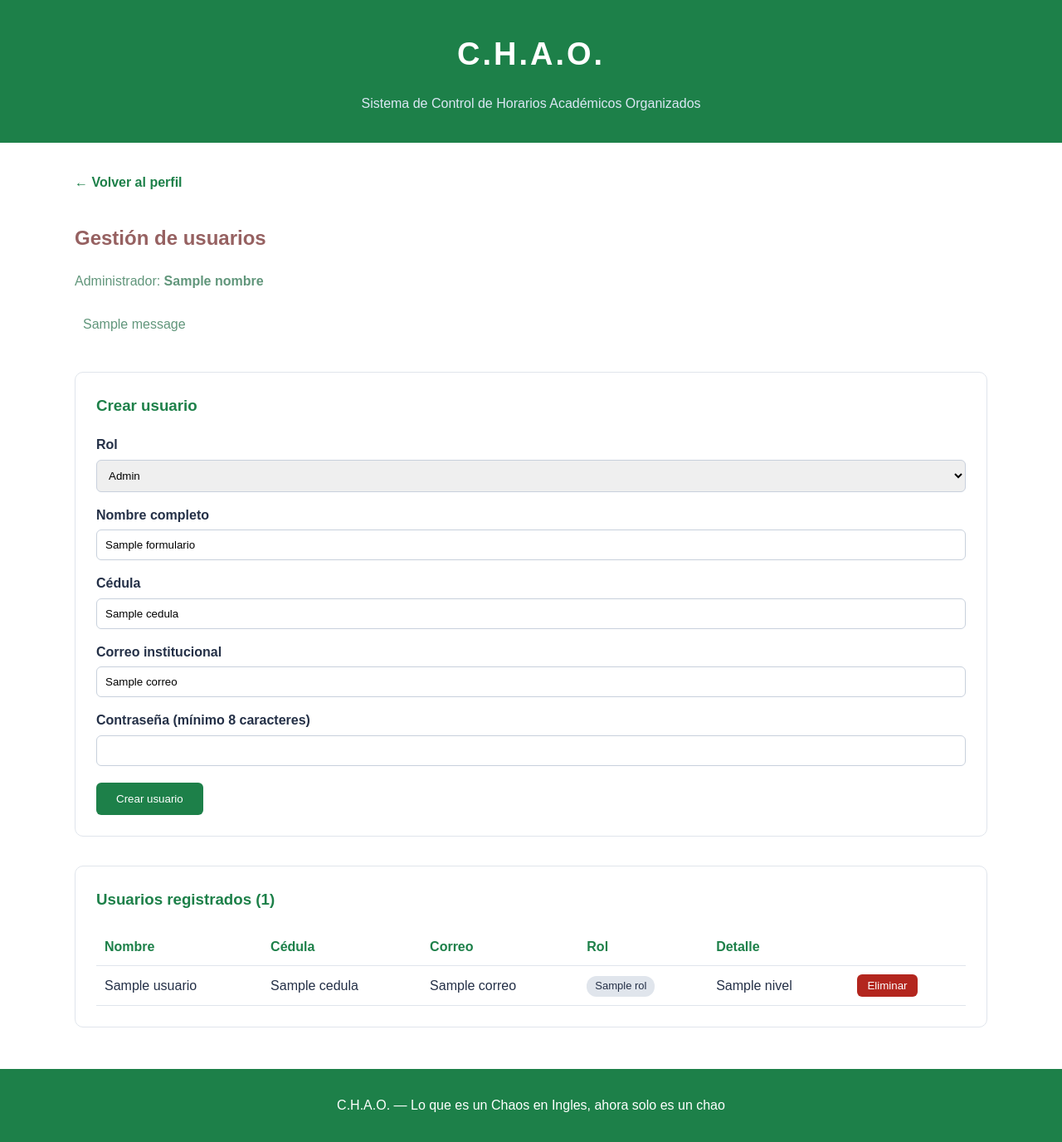
After one commit to floresjulio2004-afk/CHAO-PW-, a Flask app: template frontend/templates/admin_usuarios.html in a window 1280 px wide. The commit adds this page. Shown: the whole page at 83% size. Run offline with Flask 3, Linux system fonts and the light colour scheme; the template is opened without the code that fills it: most values are stand-ins (such as "Sample title", 1, 10 or a date in 2020); one stand-in notice (Sample message) is shown.

Commit message:
Conexión entre el frontend y la gestión de usuarios, para las pruebas en la pagina web de manera exitosa

```diff
--- a/backend/app.py
+++ b/backend/app.py
@@ -1,10 +1,13 @@
 import json
 import os
-from functools import wraps
 from pathlib import Path
 from dotenv import load_dotenv
 from flask import Flask, render_template, request, redirect, url_for, session
+from factories.registro_fabricas import RegistroFabricas
 from repositories.usuario_json_repository import UsuarioJsonRepository
+from routes.administrador_routes import crear_blueprint_administrador
+from routes.seguridad import rol_requerido
+from services.administrador_service import AdministradorService
 from services.autenticacion_service import AutenticacionService
 from services.gestor_contrasenas import GestorContrasenas
 
@@ -27,9 +30,29 @@ if not app.secret_key:
 
 usuario_repository = UsuarioJsonRepository()
 gestor_contrasenas = GestorContrasenas()
+registro_fabricas = RegistroFabricas.por_defecto()
 autenticacion = AutenticacionService(
     usuario_repository,
     gestor_contrasenas
+)
+# Los repositorios en None se conectarán cuando existan sus implementaciones.
+administrador_service = AdministradorService(
+    usuario_repository=usuario_repository,
+    rol_repository=None,
+    facultad_repository=None,
+    carrera_repository=None,
+    nivel_educativo_repository=None,
+    configuracion_repository=None,
+    sistema_service=None
+)
+
+
+app.register_blueprint(
+    crear_blueprint_administrador(
+        administrador_service,
+        registro_fabricas,
+        gestor_contrasenas
+    )
 )
 
 
@@ -37,8 +60,13 @@ RUTA_HORARIOS = os.path.join(
     os.path.dirname(__file__), "data", "horarios.json"
 )
 
+ROLES_VALIDOS = {"estudiante", "docente", "coordinador", "administrador"}
+DIAS_SEMANA = ["Lunes", "Martes", "Miércoles", "Jueves", "Viernes"]
+
 
 def cargar_json(ruta):
+    if not os.path.exists(ruta):
+        return {}
     with open(ruta, encoding="utf-8") as archivo:
         return json.load(archivo)
 
@@ -46,19 +74,6 @@ def cargar_json(ruta):
 def buscar_horario(cedula):
     horarios = cargar_json(RUTA_HORARIOS)
     return horarios.get(cedula, [])
-
-
-def rol_requerido(rol):
-    def decorador(funcion):
-        @wraps(funcion)
-        def envoltura(*args, **kwargs):
-            if "rol" not in session:
-                return redirect(url_for("login"))
-            if session["rol"] != rol:
-                return redirect(url_for("perfil"))
-            return funcion(*args, **kwargs)
-        return envoltura
-    return decorador
 
 
 @app.route("/")
@@ -99,6 +114,9 @@ def logout():
 def perfil():
     if "rol" not in session:
         return redirect(url_for("login"))
+    if session["rol"] not in ROLES_VALIDOS:
+        session.clear()
+        return redirect(url_for("login"))
     return redirect(url_for(session["rol"]))
 
 
@@ -115,19 +133,9 @@ def estudiante():
 @rol_requerido("estudiante")
 def estudiante_horario():
     cedula = session.get("cedula")
-    print("CÉDULA EN SESIÓN:", cedula)
     if not cedula:
-        print("ERROR: No se encontró la cédula en la sesión.")
         return redirect(url_for("login"))
     clases = buscar_horario(cedula)
-    print("CANTIDAD DE CLASES:", len(clases))
-    dias = [
-        "Lunes",
-        "Martes",
-        "Miércoles",
-        "Jueves",
-        "Viernes"
-    ]
     franjas = sorted({
         (clase["hora_inicio"], clase["hora_fin"])
         for clase in clases
@@ -139,7 +147,7 @@ def estudiante_horario():
     return render_template(
         "horario.html",
         nombre=session["nombre"],
-        dias=dias,
+        dias=DIAS_SEMANA,
         franjas=franjas,
         grilla=grilla
     )
@@ -170,11 +178,11 @@ def docente():
     )
 
 
-@app.route("/gestor")
-@rol_requerido("gestor")
-def gestor():
+@app.route("/coordinador")
+@rol_requerido("coordinador")
+def coordinador():
     return render_template(
-        "perfil_gestor.html",
+        "perfil_coordinador.html",
         nombre=session["nombre"]
     )
 
--- a/backend/services/autenticacion_service.py
+++ b/backend/services/autenticacion_service.py
@@ -1,5 +1,4 @@
 from models.autenticador import Autenticador
-from repositories.usuario_repository import UsuarioRepository
 
 
 class AutenticacionService(Autenticador):
@@ -40,12 +39,15 @@ class AutenticacionService(Autenticador):
         )
         if not contrasena_correcta:
             raise ValueError("Correo o contraseña incorrectos.")
+        rol = usuario.get("rol")
+        if not isinstance(rol, str) or not rol.strip():
+            raise ValueError("El usuario tiene un rol inválido.")
         return {
             "id": usuario.get("id_usuario"),
             "nombre": usuario.get("nombre"),
             "cedula": usuario.get("cedula"),
             "correo": correo,
-            "rol": usuario.get("rol", "").strip().lower()
+            "rol": rol.strip().lower()
         }
 
 
--- /dev/null
+++ b/frontend/static/css/admin.css
@@ -0,0 +1,125 @@
+[hidden] {
+    display: none !important;
+}
+
+.volver {
+    display: inline-block;
+    margin-bottom: 15px;
+    color: #1d8049;
+    font-weight: bold;
+    text-decoration: none;
+}
+
+.panel {
+    background-color: white;
+    border: 1px solid #e0e5ec;
+    border-radius: 10px;
+    padding: 25px;
+    color: #243047;
+}
+
+.panel h3 {
+    margin-top: 0;
+    color: #1d8049;
+}
+
+.formulario-usuario label {
+    display: block;
+    margin-top: 15px;
+    font-weight: bold;
+}
+
+.formulario-usuario input,
+.formulario-usuario select {
+    width: 100%;
+    padding: 10px;
+    margin-top: 5px;
+    border: 1px solid #c8d0dc;
+    border-radius: 6px;
+}
+
+.formulario-usuario button {
+    margin-top: 20px;
+    padding: 12px 24px;
+    background-color: #1d8049;
+    color: white;
+    border: none;
+    border-radius: 6px;
+    cursor: pointer;
+}
+
+.formulario-usuario button:hover {
+    background-color: #3ed482;
+}
+
+.aviso {
+    padding: 10px;
+    border-radius: 6px;
+}
+
+.aviso.ok {
+    background-color: #e6f4ea;
+    color: #1d6b3a;
+}
+
+.aviso.error {
+    background-color: #fdecea;
+    color: #b3261e;
+}
+
+.tabla-scroll {
+    overflow-x: auto;
+}
+
+.tabla-usuarios {
+    width: 100%;
+    border-collapse: collapse;
+}
+
+.tabla-usuarios th,
+.tabla-usuarios td {
+    text-align: left;
+    padding: 10px;
+    border-bottom: 1px solid #e0e5ec;
+}
+
+.tabla-usuarios th {
+    color: #1d8049;
+}
+
+.rol {
+    display: inline-block;
+    padding: 2px 10px;
+    border-radius: 12px;
+    font-size: 13px;
+    background-color: #e0e5ec;
+}
+
+.rol-estudiante {
+    background-color: #dff3e6;
+}
+
+.rol-docente {
+    background-color: #e3ecf8;
+}
+
+.rol-coordinador {
+    background-color: #fdf1d8;
+}
+
+.rol-administrador {
+    background-color: #f6e1e1;
+}
+
+.btn-eliminar {
+    padding: 6px 12px;
+    background-color: #b3261e;
+    color: white;
+    border: none;
+    border-radius: 6px;
+    cursor: pointer;
+}
+
+.btn-eliminar:hover {
+    background-color: #d33a31;
+}
--- /dev/null
+++ b/frontend/templates/admin_usuarios.html
@@ -0,0 +1,107 @@
+{% extends "base.html" %}
+{% block titulo %}Gestión de usuarios | C.H.A.O.{% endblock %}
+{% block estilos %}
+<link rel="stylesheet" href="{{ url_for('static', filename='css/admin.css') }}">
+{% endblock %}
+
+{% block contenido %}
+<a class="volver" href="{{ url_for('administrador') }}">← Volver al perfil</a>
+
+<section>
+    <h2>Gestión de usuarios</h2>
+    <p>Administrador: <strong>{{ nombre }}</strong></p>
+
+    {% for categoria, mensaje in get_flashed_messages(with_categories=true) %}
+    <p class="aviso {{ categoria }}">{{ mensaje }}</p>
+    {% endfor %}
+</section>
+
+<section class="panel">
+    <h3>Crear usuario</h3>
+
+    {% if error %}
+    <p class="error">{{ error }}</p>
+    {% endif %}
+
+    <form method="post" class="formulario-usuario">
+        <label for="rol">Rol</label>
+        <select id="rol" name="rol" required>
+            {% for r in roles %}
+            <option value="{{ r }}" {% if formulario.get('rol') == r %}selected{% endif %}>{{ r|capitalize }}</option>
+            {% endfor %}
+        </select>
+
+        <label for="nombre">Nombre completo</label>
+        <input type="text" id="nombre" name="nombre" value="{{ formulario.get('nombre', '') }}" required>
+
+        <label for="cedula">Cédula</label>
+        <input type="text" id="cedula" name="cedula" value="{{ formulario.get('cedula', '') }}" inputmode="numeric" required>
+
+        <label for="correo">Correo institucional</label>
+        <input type="email" id="correo" name="correo" value="{{ formulario.get('correo', '') }}" required>
+
+        <label for="contrasena">Contraseña (mínimo 8 caracteres)</label>
+        <input type="password" id="contrasena" name="contrasena" minlength="8" autocomplete="new-password" required>
+
+        <div id="campo-nivel">
+            <label for="nivel">Nivel del estudiante</label>
+            <input type="text" id="nivel" name="nivel" placeholder="Ej: 3er semestre" value="{{ formulario.get('nivel', '') }}">
+        </div>
+
+        <div id="campo-especialidad">
+            <label for="especialidad">Especialidad del docente</label>
+            <input type="text" id="especialidad" name="especialidad" placeholder="Ej: Programación" value="{{ formulario.get('especialidad', '') }}">
+        </div>
+
+        <button type="submit">Crear usuario</button>
+    </form>
+</section>
+
+<section class="panel">
+    <h3>Usuarios registrados ({{ usuarios|length }})</h3>
+
+    <div class="tabla-scroll">
+        <table class="tabla-usuarios">
+            <thead>
+                <tr>
+                    <th>Nombre</th>
+                    <th>Cédula</th>
+                    <th>Correo</th>
+                    <th>Rol</th>
+                    <th>Detalle</th>
+                    <th></th>
+                </tr>
+            </thead>
+            <tbody>
+                {% for u in usuarios %}
+                <tr>
+                    <td>{{ u.nombre }}</td>
+                    <td>{{ u.cedula }}</td>
+                    <td>{{ u.correo }}</td>
+                    <td><span class="rol rol-{{ u.rol }}">{{ u.rol|capitalize }}</span></td>
+                    <td>{{ u.nivel or u.especialidad or "—" }}</td>
+                    <td>
+                        <form method="post" action="{{ url_for('admin_usuarios.eliminar', id_usuario=u.id_usuario) }}" onsubmit="return confirm('¿Eliminar este usuario?');">
+                            <button type="submit" class="btn-eliminar">Eliminar</button>
+                        </form>
+                    </td>
+                </tr>
+                {% endfor %}
+            </tbody>
+        </table>
+    </div>
+</section>
+
+<script>
+    const selectorRol = document.getElementById("rol");
+
+    function actualizarCampos() {
+        const rol = selectorRol.value;
+        document.getElementById("campo-nivel").hidden = rol !== "estudiante";
+        document.getElementById("campo-especialidad").hidden = rol !== "docente";
+    }
+
+    selectorRol.addEventListener("change", actualizarCampos);
+    actualizarCampos();
+</script>
+{% endblock %}
--- a/frontend/templates/perfil_administrador.html
+++ b/frontend/templates/perfil_administrador.html
@@ -9,7 +9,9 @@
 </section>
 
 <section>
-    <article><h3>Usuarios</h3><p>Administración de cuentas del sistema.</p></article>
-    <article><h3>Configuración</h3><p>Periodos académicos y ajustes generales.</p></article>
+    <a class="opcion" href="{{ url_for('admin_usuarios.gestionar') }}">
+        <h3>Gestión de usuarios</h3>
+        <p>Crea, consulta y elimina usuarios de cualquier rol.</p>
+    </a>
 </section>
 {% endblock %}
--- a/frontend/templates/perfil_gestor.html
+++ b/frontend/templates/perfil_coordinador.html
@@ -1,9 +1,9 @@
 {% extends "base.html" %}
-{% block titulo %}Perfil de gestor | C.H.A.O.{% endblock %}
+{% block titulo %}Perfil de coordinador | C.H.A.O.{% endblock %}
 
 {% block contenido %}
 <section>
-    <h2>Perfil de gestor</h2>
+    <h2>Perfil de coordinador</h2>
     <p>Bienvenido, <strong>{{ nombre }}</strong></p>
     <a class="salir" href="{{ url_for('logout') }}">Cerrar sesión</a>
 </section>
```
Also changed, not shown: backend/factories/registro_fabricas.py (added, +38 -0 lines), backend/repositories/usuario_json_repository.py (+78 -24 lines), backend/routes/administrador_routes.py (added, +92 -0 lines), backend/routes/seguridad.py (added, +15 -0 lines).
